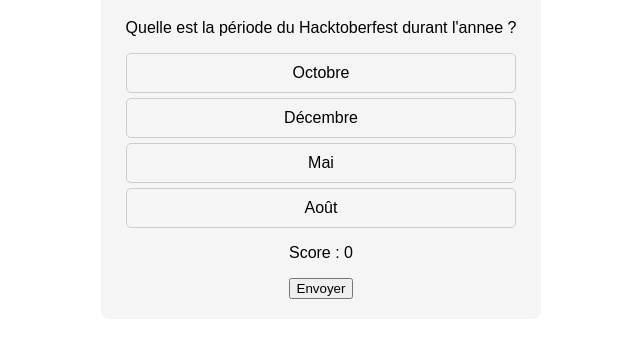
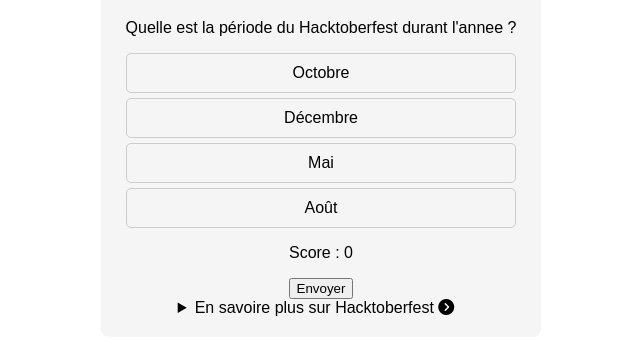
Before and after one commit to GalsenDev221/hacktoberfest.quiz.2023, a plain HTML site: page index.html in a window 1280 px wide. Shown: the part 89-444 px from the top of the page, without its empty margins (319-959 px from the left). Drawn offline with Linux system fonts and the light colour scheme; some packages are replaced by stand-ins of ours; a script that the page names is missing.

Commit message:
seconde commit

```diff
--- a/index.html
+++ b/index.html
@@ -6,6 +6,7 @@
     <!-- Inclure SweetAlert -->
     <link rel="stylesheet" href="https://cdn.jsdelivr.net/npm/sweetalert2@11/dist/sweetalert2.min.css">
     <script src="https://cdn.jsdelivr.net/npm/sweetalert2@11/dist/sweetalert2.min.js"></script>
+    <link rel="stylesheet" href="https://cdnjs.cloudflare.com/ajax/libs/font-awesome/6.4.2/css/all.min.css" integrity="sha512-z3gLpd7yknf1YoNbCzqRKc4qyor8gaKU1qmn+CShxbuBusANI9QpRohGBreCFkKxLhei6S9CQXFEbbKuqLg0DA==" crossorigin="anonymous" referrerpolicy="no-referrer" />
     <link rel="stylesheet" href="style.css" />
     <title>Hacktoberfest Quiz 2023</title>
   </head>
@@ -17,6 +18,11 @@
       <ul id="options"></ul>
       <p>Score : <span id="score">0</span></p>
       <button id="btn-btn-envoyer" onclick="sweetAlertEl()">Envoyer</button>
+      <details class="details-balise">
+        <summary>En savoire plus sur Hacktoberfest </summary>
+        Le Hacktoberfest est l'événement annuel de DigitalOcean qui encourage les gens à contribuer à l'open source tout au long du mois d'octobre. Une grande partie de l'infrastructure technologique moderne, y compris certains produits propres à DigitalOcean, repose sur des projets open source construits et maintenus par des personnes passionnées qui n'ont souvent pas le personnel ou les budgets nécessaires pour faire autre chose que maintenir le projet en vie. Le Hacktoberfest a pour objectif de redonner à ces projets, d'affiner les compétences et de célébrer tout ce qui concerne l'open source, en particulier les personnes qui rendent l'open source si spécial.
+        Au cours des 10 dernières années, des milliers de personnes, codeurs et non-codeurs, ont participé au Hacktoberfest pour soutenir les projets qu'ils utilisent et aiment, acquérir et mettre en pratique des compétences qui amélioreront leur carrière et rencontrer de nouvelles personnes qui aiment autant l'open source. comme ils le font.
+      </details>
     </div>
     <script src="script.js"></script>
   </body>
--- a/style.css
+++ b/style.css
@@ -9,6 +9,18 @@
   padding: 20px;
   background-color: #f5f5f5;
   border-radius: 8px;
+}
+summary::after {
+  content: "\f138"; /* Code de l'icône Font Awesome */
+  font-family: "Font Awesome 5 Free"; /* Famille de police de caractères de Font Awesome */
+  margin-right: 10px; /* Espace entre l'icône et le texte du résumé */
+  font-weight: bold; /* Pour assurer une meilleure lisibilité */
+}
+
+details summary::-webkit-details-marker,
+details summary::-moz-details-marker,
+details summary::before {
+  display: none; /* Masquer l'icône par défaut */
 }
 
 ul {
```
Also changed, not shown: script.js (+0 -10 lines).
